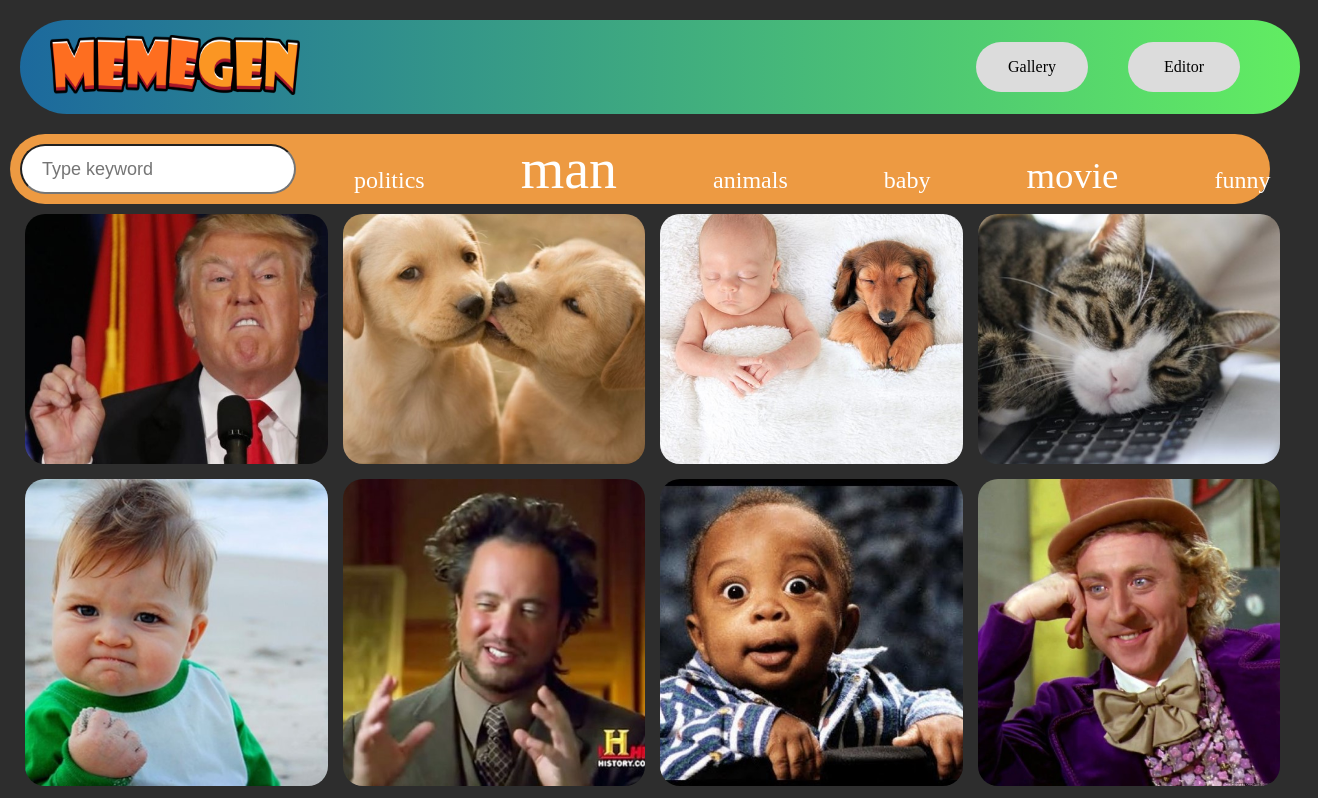
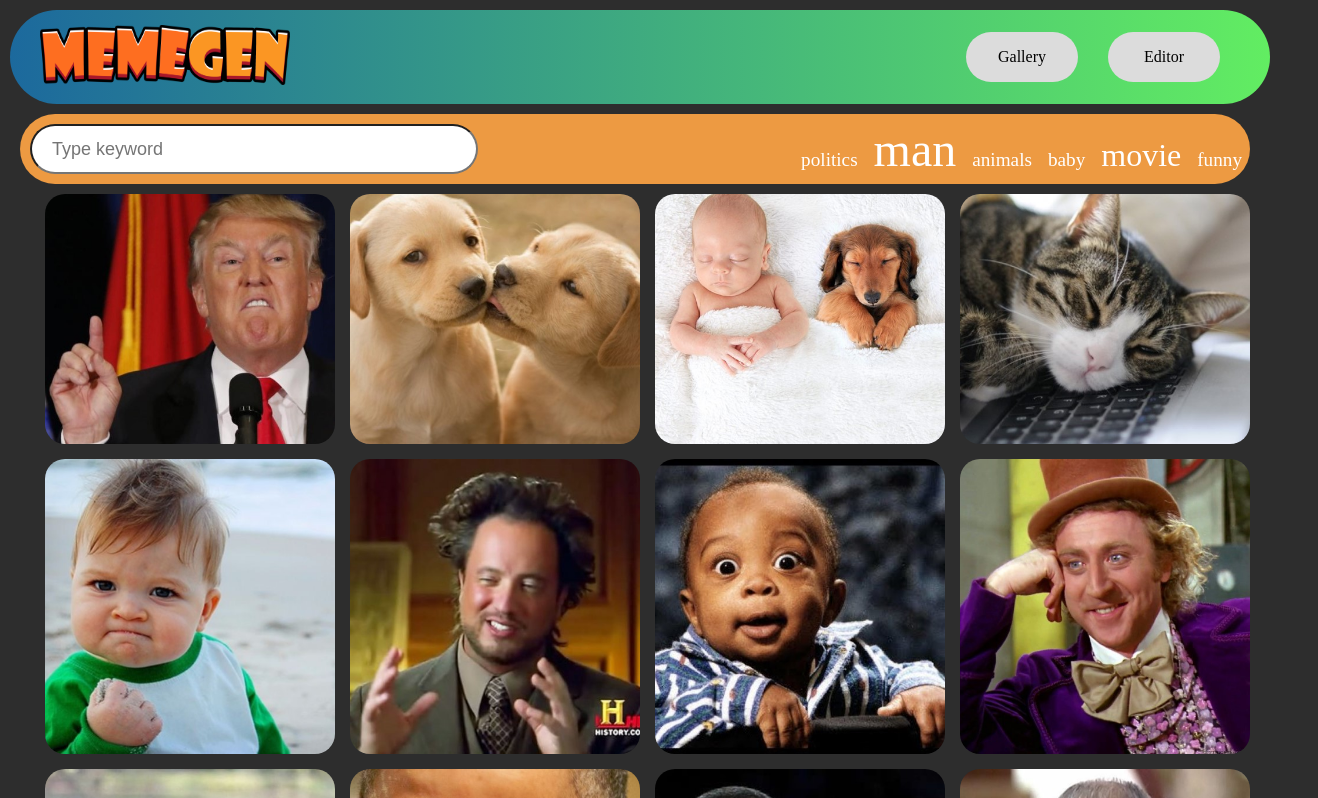
Before and after one commit to adi7300/sprint2-meme-generator, a plain HTML site: page index.html in a window 1280 px wide. Shown: the top 798 px of the page, 1318 px wide, since content can reach past the window. Drawn offline with Linux system fonts and the light colour scheme.

Commit message:
Add files via upload
css fixes

```diff
--- a/css/style.css
+++ b/css/style.css
@@ -68,21 +68,21 @@ main{
 .keyword{
     display: inline;
     font-size: large;
-    margin: 3rem;
+    margin: 0.5rem;
     color:white;
     cursor: pointer;
 }
 
 .small-txt{
-    font-size: 1.5rem;
+    font-size: 1.2em;
 }
 
 .medium-txt{
-    font-size: 2.3rem;
+    font-size: 2em;
 }
 
 .large-txt{
-    font-size: 3.5rem;
+    font-size: 3em;
 }
 
 .space-between{
@@ -92,12 +92,11 @@ main{
 header{
     border-radius: 50px;
     background-image: linear-gradient(to right, rgb(28, 105, 157) , rgb(98, 237, 98));
-    margin: 20px;
-    width: 100%;
+    margin: 10px;
+
 }
 .header-container{
     align-items: center;
-    /* width: 100vw; */
 }
 .gallery-container {
     margin: 0 auto;
@@ -126,7 +125,7 @@ header{
     border-radius: 50px;
     border:1px solid transparent;
     background-color: rgb(220, 220, 220);
-    margin-right: 40px;
+    margin-right: 30px;
     cursor: pointer;
 }
 
@@ -278,7 +277,13 @@ canvas{
 .bar-icon{
     display: none;
 }
-
+.border-left
+{
+    margin-left: 20px;
+}
+.border-right{
+    margin-right: 30px;
+}
 
 
 /* Mobile */
@@ -293,8 +298,7 @@ canvas{
 .logo{
       width: 120px;
       height: 40px;
-      margin: 15px;
-      margin-left: 10px;
+      margin: 15px 10px;
 }
 
 .main-nav{
```
